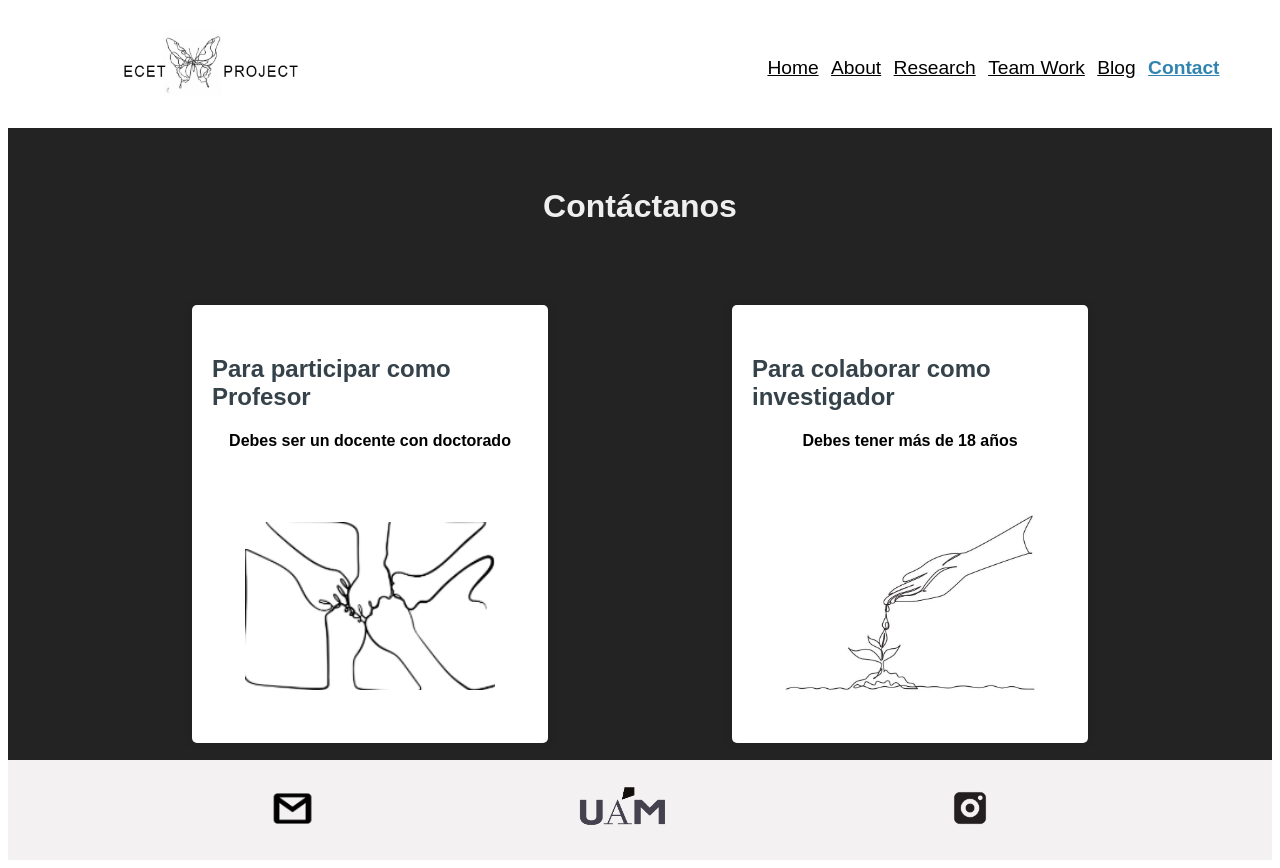
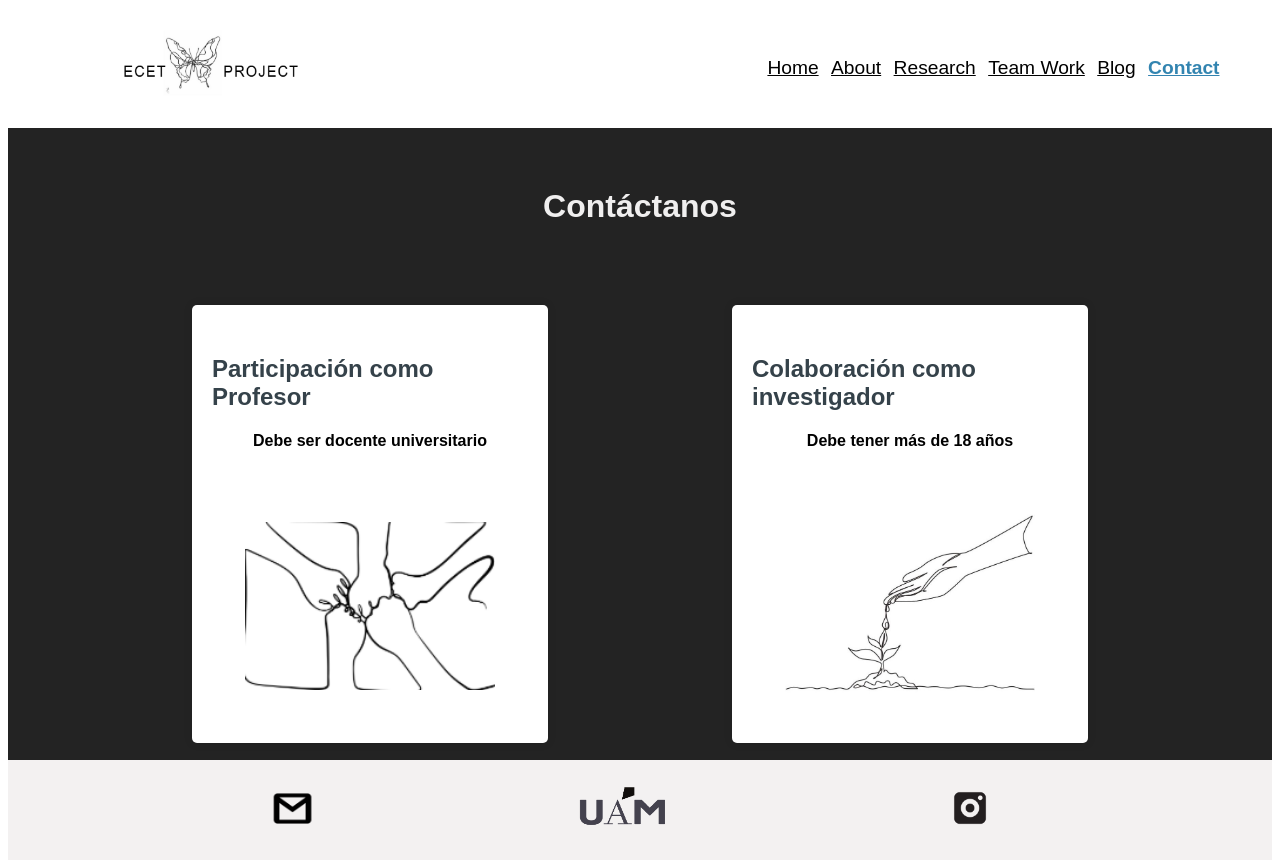
Before and after one commit to paula-munoz-teno/ECET, an Angular app: page /contact in a window 1280 px wide. Built offline with nearby package versions, Linux system fonts and the light colour scheme.

Commit message:
subida cambios

```diff
--- a/src/app/pages/blog/blog.component.html
+++ b/src/app/pages/blog/blog.component.html
@@ -1,31 +1,31 @@
 <div class="padre">
 
     <div class="hijo">
-        <h1>ECET Blog</h1>
+        <h1>Blog ECET</h1>
         <div class="hijo2">
 
             <div class="card">
                 <div class="container">
-                    <h3 class="name">Isidoro DelClaux Prize</h3>
+                    <h3 class="name">Premio Isidoro DelClaux</h3>
                     <h5>15/11/24</h5>
                     <div class="image-container">
                         <img id="isi" src="assets/img/isi.jpeg">
-                        <div class="hover-text">Third prize winner in the Isidoro DelClaux Research Competition, organized by the Faculty of Psychology at the Autonomous University of Madrid.</div>
+                        <div class="hover-text">Tercer puesto en el Concurso de Investigación Isidoro DelClaux organizado por la Facultad de Psicología de la Universidad Autónoma de Madrid.</div>
                     </div>
-                    <a href="https://scanned.page/p/67ee8fa23e2d9" class="button" target="_blank">Read more</a>
+                    <a href="https://scanned.page/p/67ee8fa23e2d9" class="button" target="_blank">Leer más</a>
 
                 </div>
             </div>
 
             <div class="card">
                 <div class="container">
-                    <h3 class="name">International Test Commision (ITC)</h3>
+                    <h3 class="name">International Test Commission (ITC)</h3>
                     <h5>08/08/24</h5>
                     <div class="image-container">
                         <img id="ecet" src="assets/img/ecet (1).jpeg">
-                        <div class="hover-text">Poster participation at ITC Granada 2024.</div>
+                        <div class="hover-text">Exposición con póster en la ITC de Granada 2024.</div>
                     </div>
-                    <a href="https://scanned.page/p/67ee94b225694" class="button" target="_blank">Read more</a>
+                    <a href="https://scanned.page/p/67ee94b225694" class="button" target="_blank">Leer más</a>
                 </div>
             </div>
 
@@ -34,22 +34,21 @@
 
 </div>
 
-
-
-
-        <!-- <h1>ECET blog</h1>
+<!--
+<h1>Blog ECET</h1>
 <div class="hijo2">
     <div class="card">
-                <h2>International Test Comission (ITC)</h2>
+        <h2>Comisión Internacional de Pruebas (ITC)</h2>
         <img id="Pau" src="assets/img/Pau.jpg">
-                <p>Participation at ITC Granada 2024 </p>
-                <a href="https://www.linkedin.com/in/paula-mu%C3%B1oz-teno-4a5683306/">To know more</a>
+        <p>Participación en ITC Granada 2024</p>
+        <a href="https://www.linkedin.com/in/paula-mu%C3%B1oz-teno-4a5683306/">Para saber más</a>
 
     </div>
     <div class="card">
         <h2>Premio Isidoro DelClaux</h2>
         <img id="Agus" src="assets/img/Agus3.jpg">
-                <p id="p2">Third prize winner in the Isidoro DelClaux Research Competition, organized by the Faculty of Psychology at the Autonomous University of Madrid. </p>
-                <a href="https://www.linkedin.com/in/agust%C3%ADn-mart%C3%ADnez-molina-263a4b7/">To know more</a>
+        <p id="p2">Ganador del tercer premio en el Concurso de Investigación Isidoro DelClaux, organizado por la Facultad de Psicología de la Universidad Autónoma de Madrid.</p>
+        <a href="https://www.linkedin.com/in/agust%C3%ADn-mart%C3%ADnez-molina-263a4b7/">Para saber más</a>
     </div>
-        </div> -->
+</div>
+-->
--- a/src/app/pages/contact/contact.component.html
+++ b/src/app/pages/contact/contact.component.html
@@ -3,28 +3,28 @@
         <h1>Contáctanos</h1>
         <div class="hijo2">
             <section class="form-section">
-                <h2>Para participar como Profesor</h2>
-                <h4>Debes ser un docente con doctorado</h4>
+                <h2>Participación como Profesor</h2>
+                <h4>Debe ser docente universitario</h4>
                 <form id="participate-form">
                     <div class="button-container" id="bc1">
                         <img id="coop" src="assets/img/coop.png">
                         <label id="participation" for="email">Para comenzar la participación:</label>
                         <a href="https://psyuam.eu.qualtrics.com/jfe/form/SV_emkESx3pPl1azLE" target="_blank">
-                            <button type="button">Haz clic aquí</button>
+                            <button type="button">Haga clic aquí</button>
                         </a>
                     </div>
                 </form>
             </section>
 
             <section class="form-section">
-                <h2>Para colaborar como investigador</h2>
-                <h4>Debes tener más de 18 años</h4>
+                <h2>Colaboración como investigador</h2>
+                <h4>Debe tener más de 18 años</h4>
                 <form id="motivation-form">
                     <div class="button-container" id="bc1">
                         <img id="coop" src="assets/img/participar.jpg">
                         <label id="participation" for="email">Para comenzar la colaboración:</label>
                         <a href="https://psyuam.eu.qualtrics.com/jfe/form/SV_4MbaUSPAQg8hZv8" target="_blank">
-                            <button type="button">Haz clic aquí</button>
+                            <button type="button">Haga clic aquí</button>
                         </a>
                     </div>
                 </form>
--- a/src/app/pages/home/home.component.html
+++ b/src/app/pages/home/home.component.html
@@ -1,11 +1,12 @@
 <div class="padre">
     <div class="hijo">
         <h1>
-            <span class="ecet-project">ECET project</span>
-            <span class="hidden-text">:Herramienta de apoyo docente para crear exámenes de opción múltiple.  </span>
+            <span class="ecet-project">ECET project: </span>
+            <span class="hidden-text">Herramienta de apoyo docente para crear exámenes de opción múltiple.  </span>
         </h1>
+
         <h2 id="h2e">
-            La mejora del sistema de evaluación educativa depende de todos.
+            La mejora del sistema de evaluación educativo depende de todos.
         </h2>
         <h2 id="h2e">
             Sé parte del cambio, <span class="highlight">se ECET</span>.
```
Lines whose indentation alone changed are shown as unchanged.
